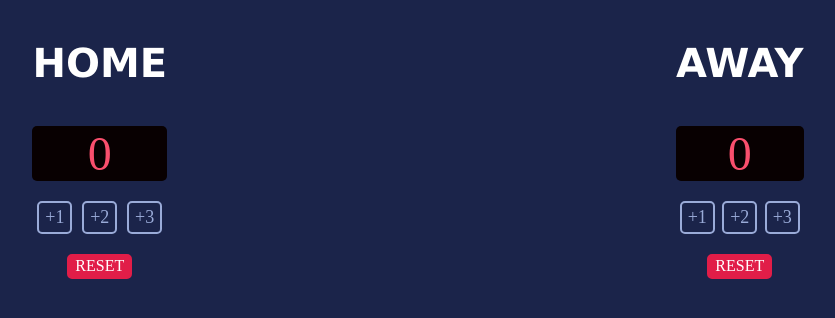
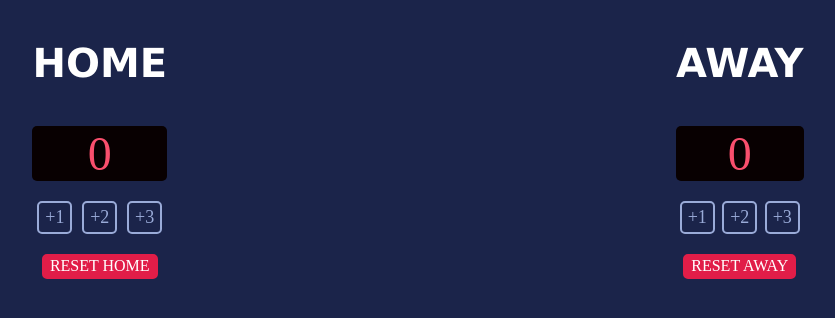
Before and after one commit to benrueckert/Basketbal-Score-Counter, a plain HTML site: page index.html in a window 1280 px wide. Shown: the whole page, without its empty margins (222-1057 px from the left). Drawn offline with nearby package versions, Linux system fonts and the light colour scheme.

Commit message:
Improved Naming "RESET HOME", "RESET AWAY"

```diff
--- a/index.html
+++ b/index.html
@@ -17,7 +17,7 @@
                 <button class="add-btn" onclick="add2PointsHome()">+2</button>
                 <button class="add-btn" onclick="add3PointsHome()">+3</button>
             </div>
-            <button id="reset-btn" onclick="resetHomeScore()">RESET</button>
+            <button id="reset-btn" onclick="resetHomeScore()">RESET HOME</button>
         </div>
         <div id="wrapper">
             <h3>AWAY</h3>
@@ -29,7 +29,7 @@
                 <button class="add-btn" onclick="add2PointsGuest()">+2</button>
                 <button class="add-btn" onclick="add3PointsGuest()">+3</button>
             </div>
-            <button id="reset-btn" onclick="resetGuestScore()">RESET</button>
+            <button id="reset-btn" onclick="resetGuestScore()">RESET AWAY</button>
         </div>
     </div>
     <script src="index.js"></script>
```
